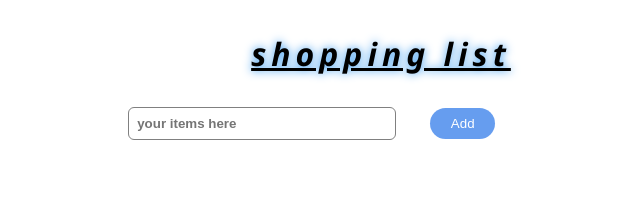
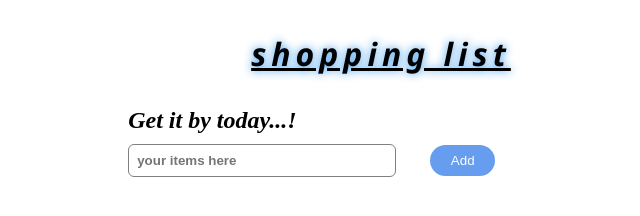
Before and after one commit to Natarajan-rangasamy/shopping_list, a website: page index.html in a window 1280 px wide. Shown: the whole page, without its empty margins (259-899 px from the left). Drawn offline with nearby package versions, Linux system fonts and the light colour scheme.

Commit message:
minor changes

```diff
--- a/index.html
+++ b/index.html
@@ -12,6 +12,7 @@
   </head>
   <body>
     <h3 class="animate__animated animate__heartBeat">shopping list</h3>
+    <h2 class="note">Get it by today...!</h2>
     <input type="text" class="js-input" placeholder="your items here" />
     <button class="add">Add</button>
     <div class="list">
--- a/style.css
+++ b/style.css
@@ -45,7 +45,7 @@ ul{
 li{
 
     margin-left: 30%;
-    margin-top: 10px;
+    margin-top: 13px;
     cursor: pointer;
 }
 button{
@@ -61,3 +61,11 @@ button{
     text-decoration: line-through;
     font-style: italic;
  }
+
+ .note{
+    margin: 30%;
+    margin-top: 5px;
+    margin-bottom: 10px;
+    font-style: italic;
+    font-weight: 800;
+ }
```
